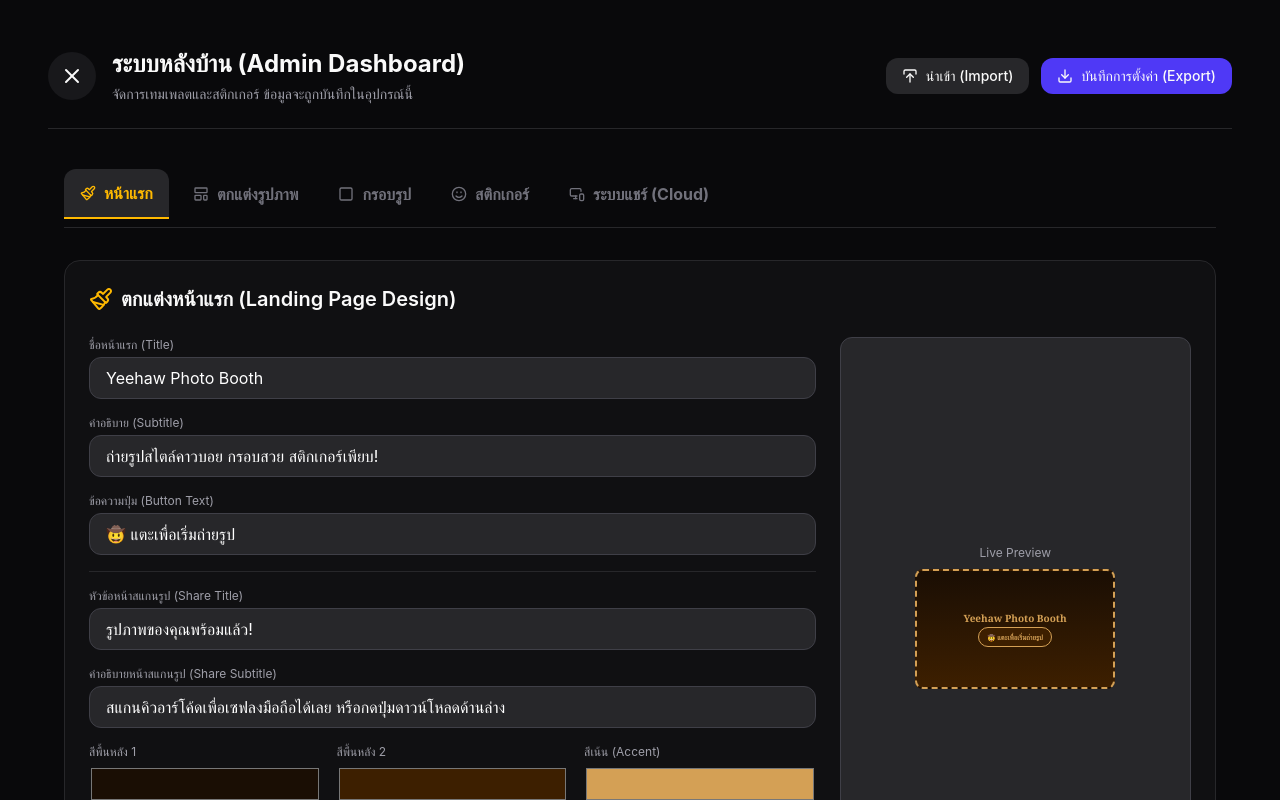
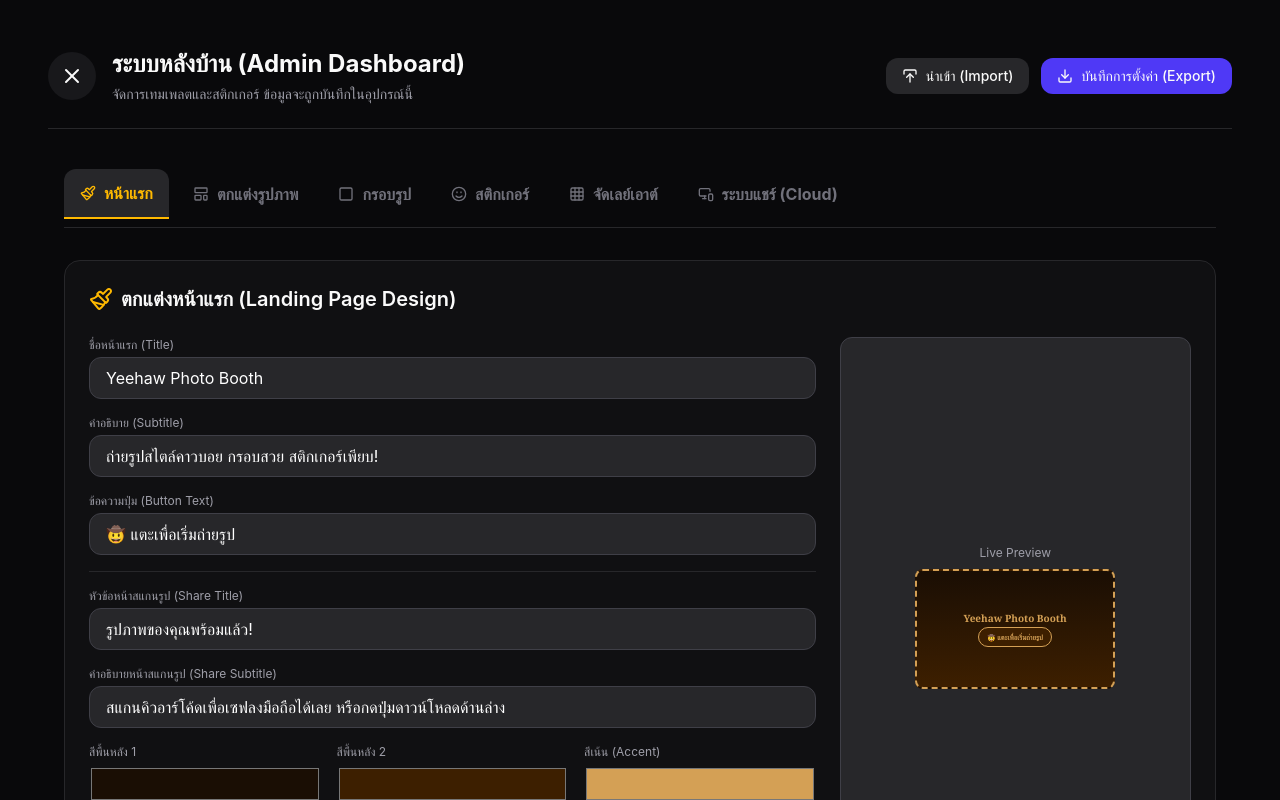
Before and after one commit to masterphum07-web/photobooth-app, a React (Vite) app: page / in a window 1280 px wide. Both pictures are taken after a click on the button 34 px from the left and 766 px from the top of the page. Shown: the top 800 px of the page. Built offline with nearby package versions, Linux system fonts and the light colour scheme.

Commit message:
Link layout templates with preview

```diff
--- a/src/App.jsx
+++ b/src/App.jsx
@@ -353,6 +353,12 @@ const LAYOUT_TEMPLATES = [
   ]},
 ];
 
+const getAvailableLayouts = (customLayouts = []) => [
+  ...Object.values(LAYOUTS),
+  ...LAYOUT_TEMPLATES.map((layout, index) => ({ ...layout, id: `template_${index}` })),
+  ...getSafeCustomLayouts(customLayouts),
+];
+
 function LayoutEditorTab({ customLayouts = [], setCustomLayouts = () => {} }) {
   const safeCustomLayouts = getSafeCustomLayouts(customLayouts);
   const [editingLayout, setEditingLayout] = useState(null); // null = list mode, object = editing
@@ -491,11 +497,20 @@ function LayoutEditorTab({ customLayouts = [], setCustomLayouts = () => {} }) {
         <h3 className="text-xl font-semibold flex items-center gap-2"><Grid3X3 className="text-green-400"/> จัดเลย์เอาต์ (Custom Layout Editor)</h3>
 
         <div>
-          <h4 className="text-sm font-bold text-zinc-400 mb-3 uppercase tracking-wider">เลย์เอาต์ที่ใช้ในพรีวิวและหน้าถ่ายรูป</h4>
-          <button onClick={() => startNewLayout(null)} className="bg-zinc-800 hover:bg-zinc-700 border-2 border-dashed border-zinc-600 hover:border-green-500 rounded-xl p-4 transition-all flex items-center justify-center gap-2 min-h-[90px] w-full sm:w-64">
-            <Plus className="w-6 h-6 text-zinc-500" />
-            <span className="text-sm text-zinc-400">สร้าง Custom Layout</span>
-          </button>
+          <h4 className="text-sm font-bold text-zinc-400 mb-3 uppercase tracking-wider">เทมเพลตที่ใช้ร่วมกับ Preview และหน้าถ่ายรูป</h4>
+          <div className="grid grid-cols-2 sm:grid-cols-3 gap-3">
+            {LAYOUT_TEMPLATES.map((template, index) => (
+              <button key={index} onClick={() => startNewLayout(template)} className="bg-zinc-800 hover:bg-zinc-700 border border-zinc-700 hover:border-green-500 rounded-xl p-3 transition-all group">
+                <div className="w-full aspect-[3/4] bg-zinc-900 rounded-lg relative mb-2 overflow-hidden">
+                  {template.slots.map((slot, slotIndex) => (
+                    <div key={slotIndex} className="absolute bg-green-500/30 border border-green-500/60 rounded-sm flex items-center justify-center text-green-300 text-xs font-bold group-hover:bg-green-500/50 transition-colors" style={{ left: `${slot.x}%`, top: `${slot.y}%`, width: `${slot.w}%`, height: `${slot.h}%` }}>{slotIndex + 1}</div>
+                  ))}
+                </div>
+                <span className="text-xs text-zinc-300 font-medium">{template.name}</span>
+              </button>
+            ))}
+            <button onClick={() => startNewLayout(null)} className="bg-zinc-800 hover:bg-zinc-700 border-2 border-dashed border-zinc-600 hover:border-green-500 rounded-xl p-3 transition-all flex flex-col items-center justify-center gap-2 min-h-[140px]"><Plus className="w-8 h-8 text-zinc-500" /><span className="text-xs text-zinc-400">สร้างเอง</span></button>
+          </div>
         </div>
 
         {/* Saved Layouts */}
@@ -671,7 +686,7 @@ function AdminView({ frames, setFrames, stickers, setStickers, landingConfig, se
   const [newFrameColor, setNewFrameColor] = useState('#ff0000');
   const [newFrameTextColor, setNewFrameTextColor] = useState('#ffffff');
   const safeCustomLayouts = getSafeCustomLayouts(customLayouts);
-  const availableLayouts = Object.values(LAYOUTS);
+  const availableLayouts = getAvailableLayouts(customLayouts);
 
   const addSticker = () => {
     if(newSticker.trim()) {
@@ -779,6 +794,7 @@ function AdminView({ frames, setFrames, stickers, setStickers, landingConfig, se
         <button onClick={() => setActiveTab('photo')} className={`flex items-center gap-2 px-4 py-3 rounded-t-xl font-bold transition-colors whitespace-nowrap ${activeTab === 'photo' ? 'bg-zinc-800 text-blue-400 border-b-2 border-blue-400' : 'text-zinc-500 hover:text-zinc-300 hover:bg-zinc-900'}`}><LayoutTemplate className="w-4 h-4"/> ตกแต่งรูปภาพ</button>
         <button onClick={() => setActiveTab('frames')} className={`flex items-center gap-2 px-4 py-3 rounded-t-xl font-bold transition-colors whitespace-nowrap ${activeTab === 'frames' ? 'bg-zinc-800 text-fuchsia-400 border-b-2 border-fuchsia-400' : 'text-zinc-500 hover:text-zinc-300 hover:bg-zinc-900'}`}><Square className="w-4 h-4"/> กรอบรูป</button>
         <button onClick={() => setActiveTab('stickers')} className={`flex items-center gap-2 px-4 py-3 rounded-t-xl font-bold transition-colors whitespace-nowrap ${activeTab === 'stickers' ? 'bg-zinc-800 text-indigo-400 border-b-2 border-indigo-400' : 'text-zinc-500 hover:text-zinc-300 hover:bg-zinc-900'}`}><Smile className="w-4 h-4"/> สติกเกอร์</button>
+        <button onClick={() => setActiveTab('layouts')} className={`flex items-center gap-2 px-4 py-3 rounded-t-xl font-bold transition-colors whitespace-nowrap ${activeTab === 'layouts' ? 'bg-zinc-800 text-green-400 border-b-2 border-green-400' : 'text-zinc-500 hover:text-zinc-300 hover:bg-zinc-900'}`}><Grid3X3 className="w-4 h-4"/> จัดเลย์เอาต์</button>
         <button onClick={() => setActiveTab('cloud')} className={`flex items-center gap-2 px-4 py-3 rounded-t-xl font-bold transition-colors whitespace-nowrap ${activeTab === 'cloud' ? 'bg-zinc-800 text-zinc-100 border-b-2 border-zinc-100' : 'text-zinc-500 hover:text-zinc-300 hover:bg-zinc-900'}`}><MonitorSmartphone className="w-4 h-4"/> ระบบแชร์ (Cloud)</button>
       </div>
 
@@ -1060,6 +1076,10 @@ function AdminView({ frames, setFrames, stickers, setStickers, landingConfig, se
           </div>
         )}
 
+        {activeTab === 'layouts' && (
+          <LayoutEditorTab customLayouts={safeCustomLayouts} setCustomLayouts={setCustomLayouts} />
+        )}
+
         {activeTab === 'cloud' && (
           <div className="bg-zinc-900 border border-zinc-800 rounded-2xl p-6 mb-8">
              <h3 className="text-xl font-bold mb-4 flex items-center gap-2"><Settings className="w-5 h-5 text-amber-500" /> Cloudinary Settings (สำหรับ iPad / QR Code)</h3>
@@ -1082,7 +1102,7 @@ function AdminView({ frames, setFrames, stickers, setStickers, landingConfig, se
 }
 
 function SetupView({ config, setConfig, customLayouts, onNext, onBack }) {
-  const layouts = Object.values(LAYOUTS);
+  const layouts = getAvailableLayouts(customLayouts);
 
   return (
     <div className="flex-1 flex flex-col p-6 max-w-4xl mx-auto w-full">
```
Also changed, not shown: 1 other file (tests, documents, lock files or other folders).
